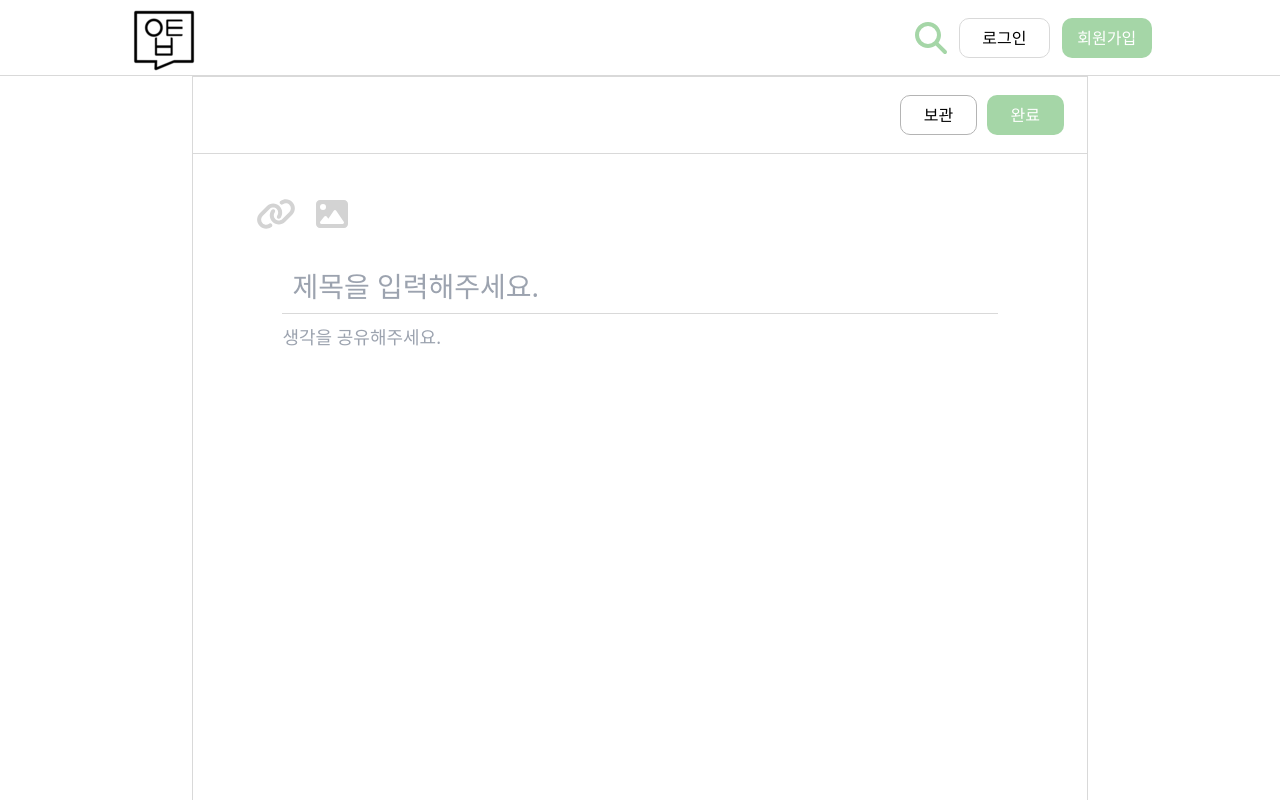
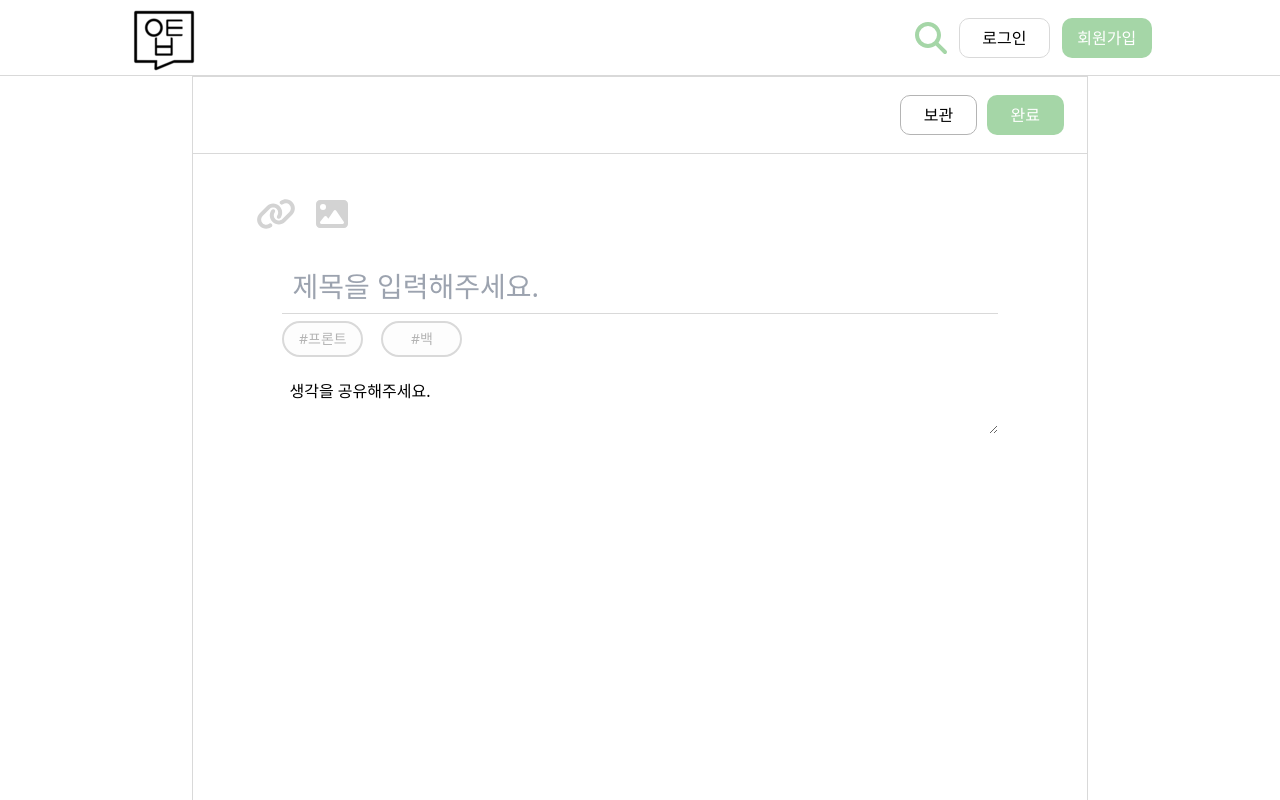
Before and after one commit to 1two13/intervook, a React (Create React App) app: page /writing in a window 1280 px wide. Shown: the top 800 px of the page. Built offline with nearby package versions, Linux system fonts and the light colour scheme.

Commit message:
feat: tag 선택 기능, 입력된 글 만큼 textarea 조절되도록 수정

```diff
--- a/src/pages/WritingPage.tsx
+++ b/src/pages/WritingPage.tsx
@@ -1,4 +1,6 @@
+import { useRef, useState } from 'react';
 import { useSelector, useDispatch } from 'react-redux';
+
 import { writingSlice } from '../redux-toolkit/slices/writingSlice';
 
 import { faLink } from '@fortawesome/free-solid-svg-icons';
@@ -9,9 +11,14 @@
 import ShowLink from '../components/writing/ShowLink';
 import Icon from '../components/writing/Icon';
 import ShowImage from '../components/writing/ShowImage';
+import Button from '../components/common/components/Button';
 
 function WritingPage() {
+  const [text, setText] = useState('생각을 공유해주세요.');
+  const [clicked, setClicked] = useState(0);
+  const textarea = useRef(null);
   const dispatch = useDispatch();
+
   const showLink = () => {
     dispatch(writingSlice.actions.link(true));
   };
@@ -25,6 +32,17 @@
     return state.writing.isImage;
   });
 
+  const resizeHeight = (textarea: any, e: any) => {
+    if (textarea.current) {
+      textarea.current.style.height = 'auto';
+      textarea.current.style.height = textarea.current.scrollHeight + 'px';
+      setText(e.target.value);
+    }
+  };
+  const changeTag = (index: number) => {
+    setClicked(index);
+  };
+
   return (
     <div className="w-[70%] m-auto bg-[white] border-[1px] border-lightGray">
       <Buttons />
@@ -34,14 +52,20 @@
         <Icon icon={faImage} onClick={showImage} />
       </div>
 
-      <div className="w-[80%] m-auto">
+      <div className="w-[80%] h-[100vh] m-auto">
         <Title />
+        <div className="flex my-[1%] text-deepGray">
+          <Button name="#프론트" onClick={() => changeTag(1)} clicked={clicked === 1}></Button>
+          <Button name="#백" onClick={() => changeTag(2)} clicked={clicked === 2}></Button>
+        </div>
         {isLink && <ShowLink />}
         {isImage && <ShowImage />}
         <textarea
-          placeholder="생각을 공유해주세요."
-          className="w-[100%] h-[100vh] !important pt-[10px] outline-0 text-[18px] resize-none"
-        />
+          className="w-full my-[1%] p-[1%] focus:outline-none"
+          ref={textarea}
+          value={text}
+          onChange={(e) => resizeHeight(textarea, e)}
+        ></textarea>
       </div>
     </div>
   );
```
